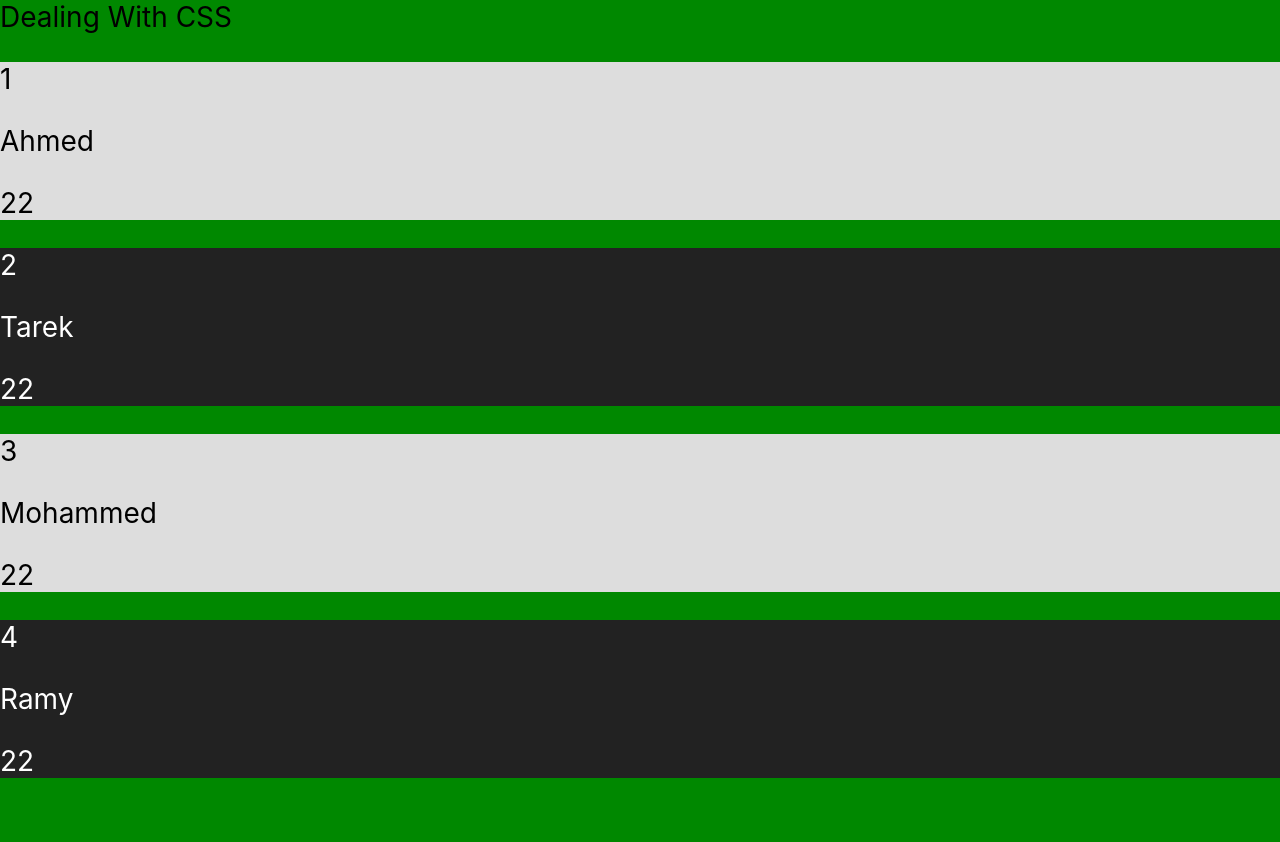
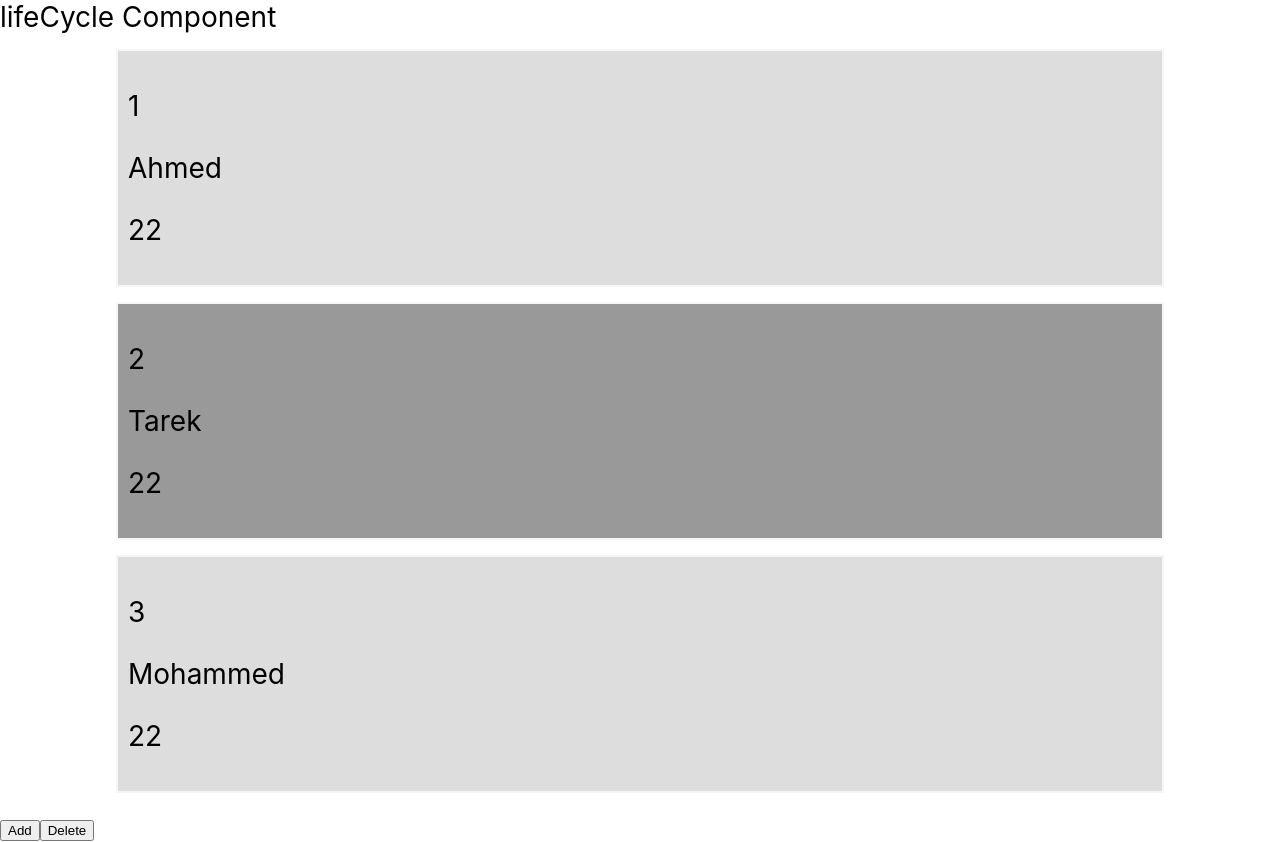
Before and after one commit to Mohammedazzam/react_-Unique_Coderz, a React (Create React App) app: page / in a window 1280 px wide. Before the commit the page ends 806 px from the top, so only its background shows below. Built offline with nearby package versions, Linux system fonts and the light colour scheme.

Commit message:
(23 Component Lifecycle Methods)

```diff
--- a/src/App.js
+++ b/src/App.js
@@ -5,22 +5,61 @@ import Items from './components/Items';
 
 
 class App extends Component {
+    constructor(){
+        super();
+        console.log('constructor')
+    }
+
+    componentDidMount(){
+        console.log("componentDidMount")
+    }
+
+    componentDidUpdate(prevProps,prevState){
+        console.log("componentDidUpdate",prevProps,prevState)
+    }
 
     state ={
         items:[
             {id:1 , name:'Ahmed', age:22, count:2},
             {id:2 , name:'Tarek', age:22, count:1},
             {id:3 , name:'Mohammed', age:22, count:3},
-            {id:4 , name:'Ramy', age:22, count:4},
         ]
     }
 
+    // handelClick =(e) =>{
+    //     let items = this.state.items;
+    //     items.push({id:4,name:'mohammed',age:30, count:5});
+    //     this.setState({
+    //         items:items
+    //     })
+    // }
+
+    handelClick =(e) =>{
+        let rand =Math.random();
+        let items = this.state.items;
+        items.push({id:rand,name:'mohammed',age:30, count:5});
+        this.setState({
+            items:items
+        })
+    }
+
+
+    handelDelet =(e) =>{
+        this.setState({
+            items:[
+                {id:2 , name:'Tarek', age:22, count:1},
+            ]
+        })
+    }
 
     render() {
+        console.log('render')
         return (
             <div className = "App" >
-                Dealing With CSS
+                lifeCycle Component
                 <Items items={this.state.items }/>
+                <button onClick={this.handelClick}>Add</button>
+                <button onClick={this.handelDelet} >Delete </button>
             </div>
         );
     }
--- a/src/components/Items.js
+++ b/src/components/Items.js
@@ -1,8 +1,5 @@
 import React , {comments, Component} from 'react';
 import "./items.css"
-
-
-
 
 class Items extends Component{
     render(){
--- a/src/components/items.css
+++ b/src/components/items.css
@@ -1,23 +1,14 @@
-/* .item:first-of-type{
-    background: #ddd;
-}
-
-.item:nth-of-type(2){
-    background: #222;
-    color: #fff;
-}
-
-
-.item:last-of-type{
-    background: #888;
-} */
-
-
 .item:nth-of-type(even){
-    background: #222;
-    color: #fff;
+    background: #999;
 }
 
 .item:nth-of-type(odd){
     background: #ddd;
 }
+
+.item{
+    width: 80%;
+    padding: 10px;
+    border: 2px solid #f6f6f6;
+    margin: 15px auto;
+}
--- a/src/index.css
+++ b/src/index.css
@@ -5,7 +5,6 @@ body {
     sans-serif;
   -webkit-font-smoothing: antialiased;
   -moz-osx-font-smoothing: grayscale;
-  background: #080;
 }
 
 code {
```
